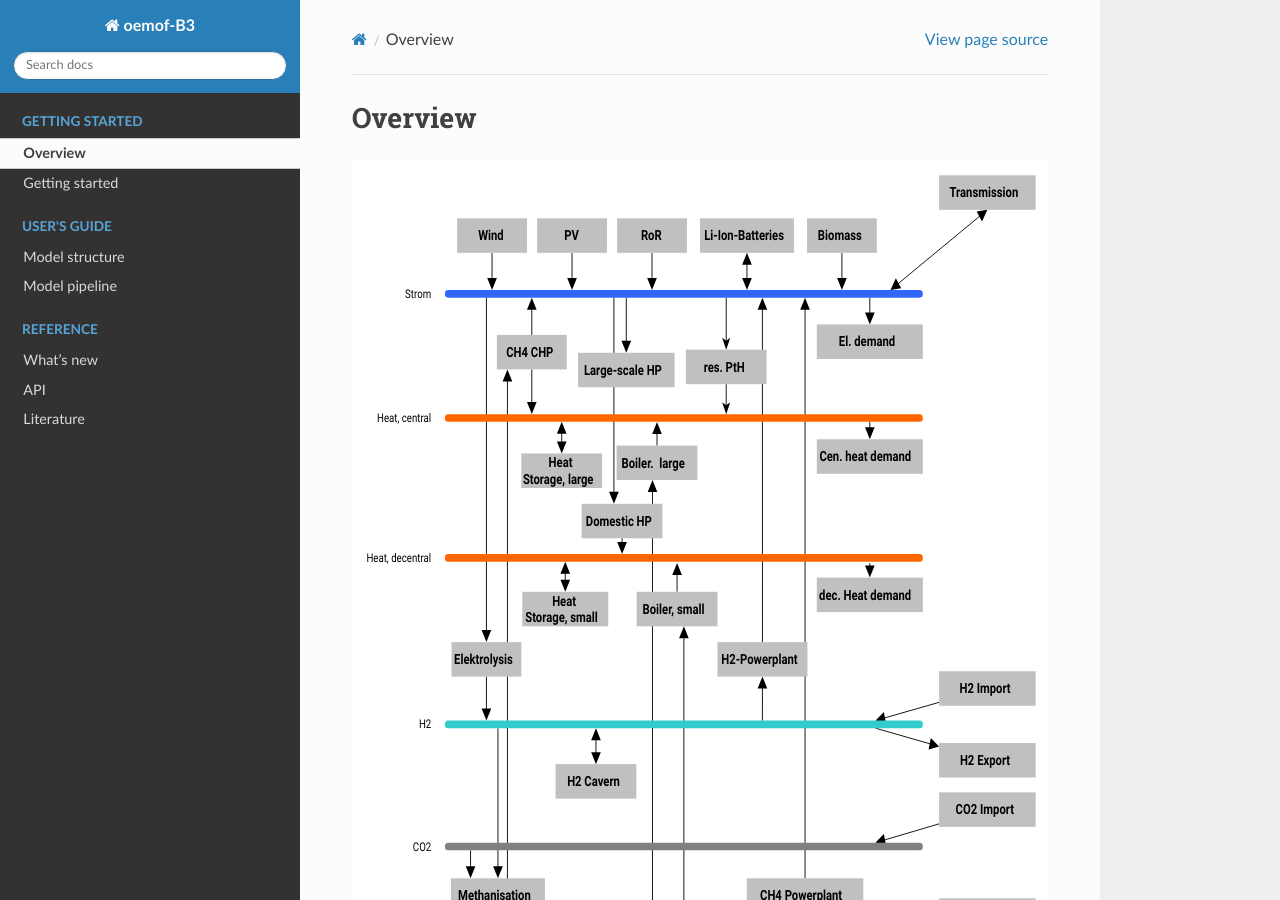
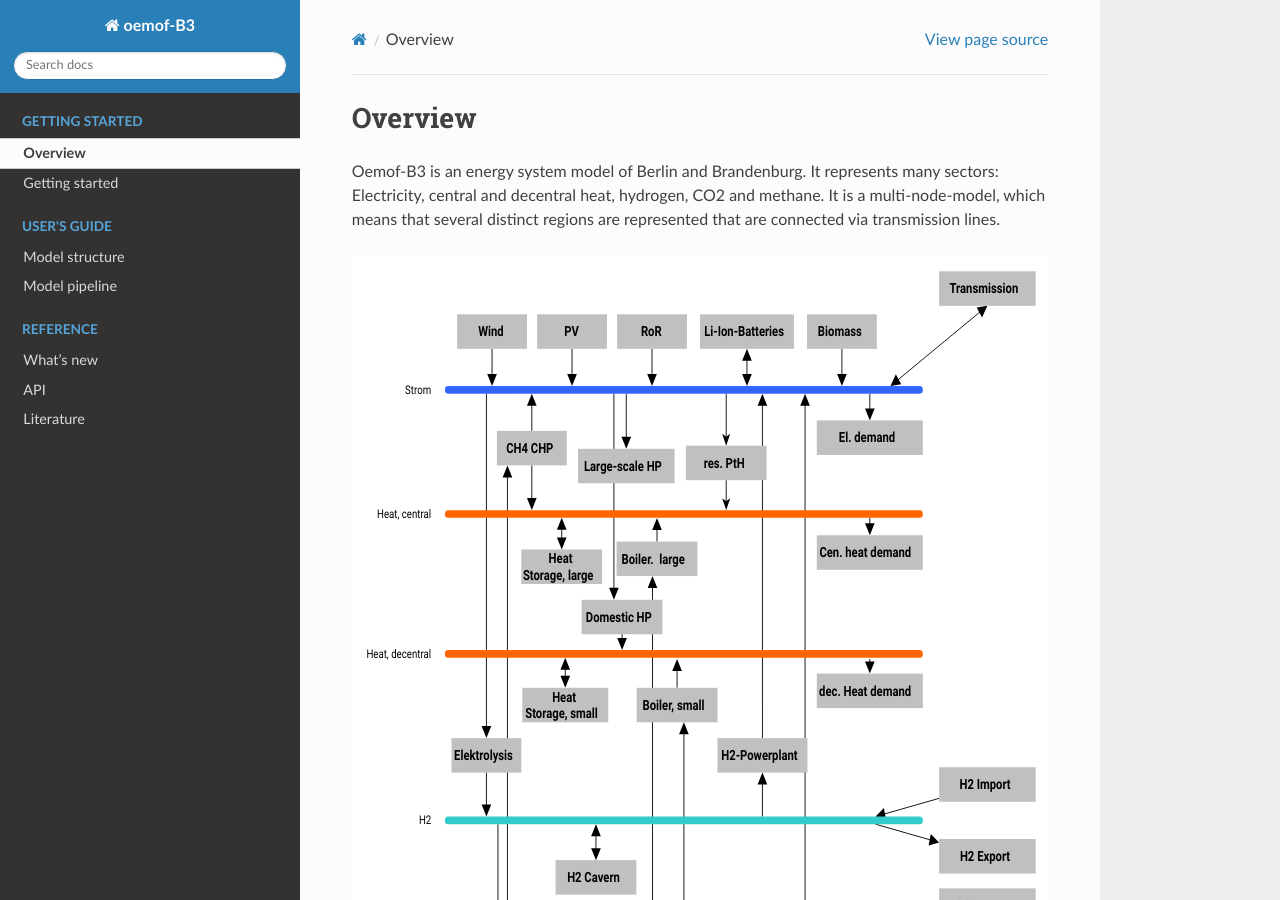
Before and after one commit to rl-institut/oemof-B3, a Sphinx documentation site: the page built from docs/overview.rst, in a window 1280 px wide and 900 px high. Built offline with Sphinx 7.4.7 and the Read the Docs theme 2.0.0, drawn with Linux system fonts in a browser that asks for light colours.

Commit message:
Change order

```diff
--- a/docs/overview.rst
+++ b/docs/overview.rst
@@ -4,16 +4,14 @@
 Overview
 ~~~~~~~~
 
+Oemof-B3 is an energy system model of Berlin and Brandenburg. It represents many sectors:
+Electricity, central and decentral heat, hydrogen, CO2 and methane. It is a multi-node-model, which
+means that several distinct regions are represented that are connected via transmission lines.
 
 .. 	image:: _img/model_structure.svg
    :scale: 100 %
    :alt: schematic of model structure
    :align: center
-
-
-Oemof-B3 is an energy system model of Berlin and Brandenburg. It represents many sectors:
-Electricity, central and decentral heat, hydrogen, CO2 and methane. It is a multi-node-model, which
-means that several distinct regions are represented that are connected via transmission lines.
 
 The model is a perfect-foresight, cost minimizing linear optimization model based on
 `oemof.solph <https://github.com/oemof/oemof-solph>`_,
```
